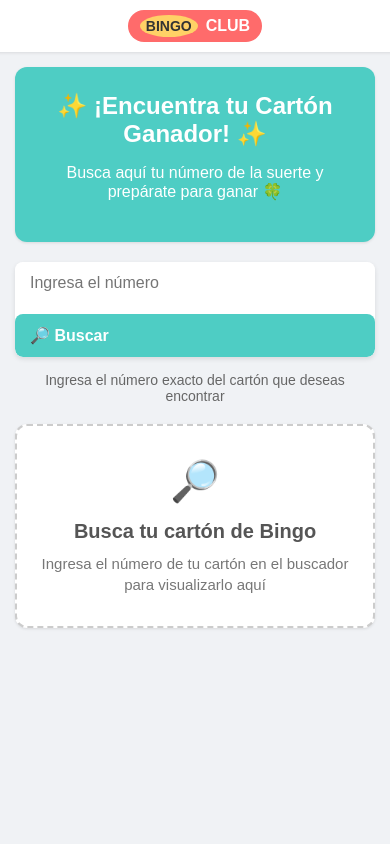
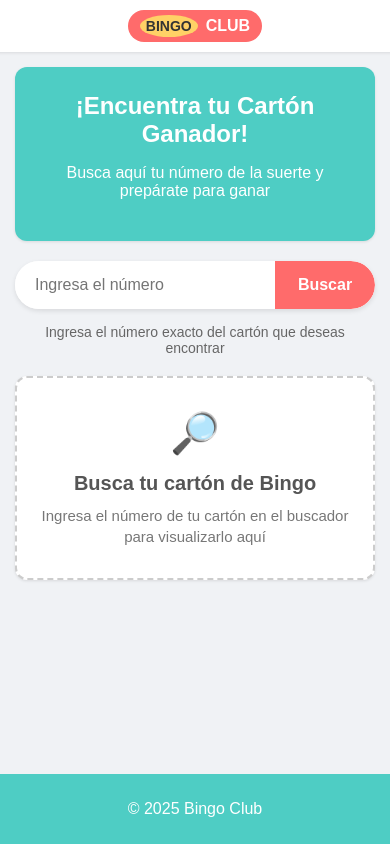
Before and after one commit to Tropamusic/bingo-club-app, a plain HTML site: page index.html in a window 390 px wide. Drawn offline with Linux system fonts and the light colour scheme.

Commit message:
index.html

```diff
--- a/index.html
+++ b/index.html
@@ -95,22 +95,23 @@
         }
 
         #searchButton {
-            background-color: #4ECDC4;
+            background-color: #FF6B6B;
             color: white;
             border: none;
-            padding: 0 25px;
+            width: 100px; /* Ancho fijo para el botón */
             cursor: pointer;
             font-size: 16px;
             font-weight: bold;
             display: flex;
+            justify-content: center;
             align-items: center;
-            gap: 5px;
             border-radius: 0 30px 30px 0;
             height: 100%;
+            transition: background-color 0.3s;
         }
 
         #searchButton:hover {
-            background-color: #39b5ac;
+            background-color: #FF5252;
         }
 
         .small-instruction {
@@ -195,7 +196,7 @@
         .bingo-free {
             background-color: #FF6B6B;
             color: white;
-            font-size: 20px;
+            font-size: 12px;
         }
 
         .card-number-label {
@@ -289,21 +290,13 @@
             color: #555;
         }
 
-        @media (max-width: 400px) {
-            .search-input-group {
-                flex-direction: column;
-                height: auto;
-                border-radius: 8px;
-            }
-            #cardNumberInput, #searchButton {
-                width: 100%;
-                border-radius: 8px;
-                padding: 12px 15px;
-                box-sizing: border-box;
-            }
-            #searchButton {
-                margin-top: 10px;
-            }
+        footer {
+            background-color: #4ECDC4;
+            color: white;
+            text-align: center;
+            padding: 10px;
+            width: 100%;
+            margin-top: auto;
         }
     </style>
 </head>
@@ -316,13 +309,13 @@
 
     <main>
         <section class="hero-section">
-            <h2>✨ ¡Encuentra tu Cartón Ganador! ✨</h2>
-            <p>Busca aquí tu número de la suerte y prepárate para ganar 🍀</p>
+            <h2>¡Encuentra tu Cartón Ganador! </h2>
+            <p>Busca aquí tu número de la suerte y prepárate para ganar </p>
         </section>
 
         <div class="search-input-group">
             <input type="text" id="cardNumberInput" placeholder="Ingresa el número">
-            <button id="searchButton">🔎 Buscar</button>
+            <button id="searchButton">Buscar</button>
         </div>
 
         <p class="small-instruction">Ingresa el número exacto del cartón que deseas encontrar</p>
@@ -338,6 +331,10 @@
         <p id="message" class="message"></p>
     </main>
 
+    <footer>
+        <p>&copy; <span id="currentYear"></span> Bingo Club</p>
+    </footer>
+
     <div id="bingoModal" class="modal">
         <div class="modal-content">
             <span class="close">&times;</span>
@@ -345,9 +342,6 @@
             <p class="modal-card-number-label" id="modalCardNumberLabel"></p>
         </div>
     </div>
-
-    <footer>
-    </footer>
 
     <script>
         document.addEventListener('DOMContentLoaded', () => {
@@ -360,6 +354,9 @@
             const modalContent = document.getElementById('modalBingoCard');
             const modalCardNumberLabel = document.getElementById('modalCardNumberLabel');
             const spanClose = document.getElementsByClassName('close')[0];
+
+            // Set the current year in the footer
+            document.getElementById('currentYear').textContent = new Date().getFullYear();
 
             spanClose.onclick = function() {
                 modal.style.display = 'none';
@@ -398,7 +395,7 @@
                         gridNumbers.push(columnB[row]);
                         gridNumbers.push(columnI[row]);
                         if (row === 2) {
-                            gridNumbers.push("FREE");
+                            gridNumbers.push("Bingo Club");
                         } else {
                             const nIndex = row > 2 ? row - 1 : row;
                             gridNumbers.push(columnN[nIndex]);
@@ -462,9 +459,8 @@
                     let cellClass = 'bingo-cell';
                     if (index < 5) {
                         cellClass += ' bingo-header';
-                    } else if (num === "FREE") {
+                    } else if (num === "Bingo Club") {
                         cellClass += ' bingo-free';
-                        num = "⭐";
                     }
                     cardHtml += `<div class="${cellClass}">${num}</div>`;
                 });
```
